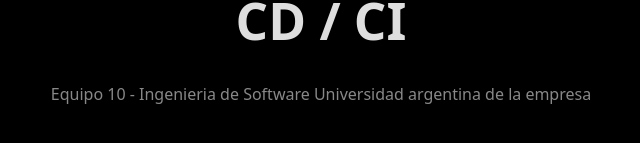
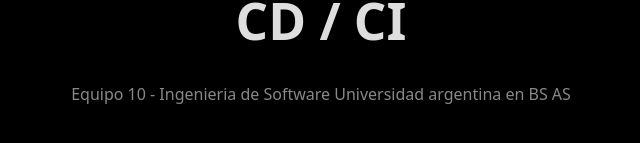
Before and after one commit to Augusto-FG/ci-cd-pipeline-demo, a React app: page / in a window 1280 px wide. Shown: the part 523-666 px from the top of the page, without its empty margins (319-959 px from the left). Built offline with nearby package versions, Linux system fonts and the light colour scheme; the HTML template or start-up script is replaced by a standard one.

Commit message:
update title

```diff
--- a/src/App.tsx
+++ b/src/App.tsx
@@ -13,7 +13,7 @@ function App() {
 
       <p className="subtitle-home">
         Equipo 10 - Ingenieria de Software
-        Universidad argentina de la empresa
+        Universidad argentina en BS AS
       </p>
     </>
   )
```
